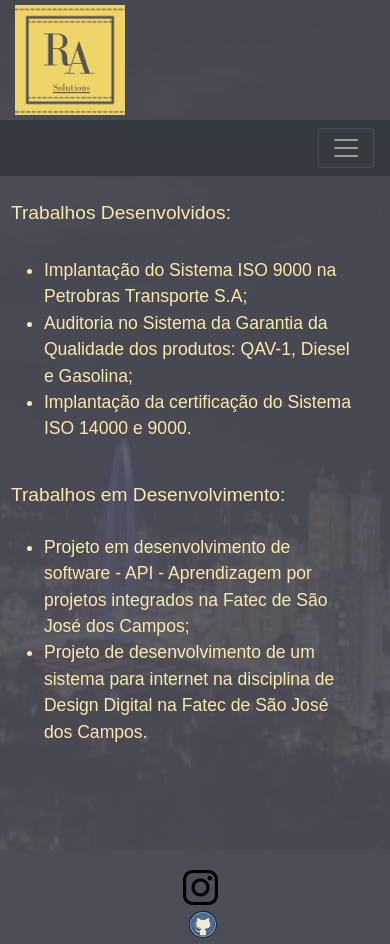
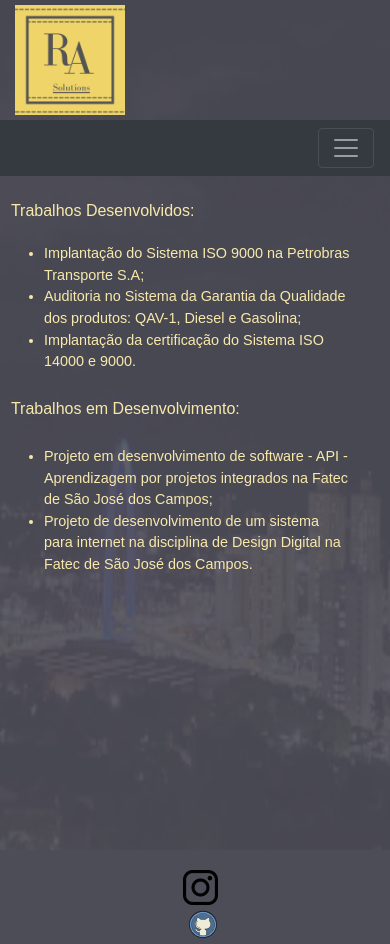
Before and after one commit to rikioanzai/portf-lio-proj, a Flask app: page /portfolio in a window 390 px wide. Run offline with Flask 2, Linux system fonts and the light colour scheme; some libraries are stand-ins or nearby versions.

Commit message:
Criação da estrutura inicial

```diff
--- a/src/static/css/style.css
+++ b/src/static/css/style.css
@@ -42,11 +42,11 @@ body{margin: 0;
     width: 100%;
     height: 15vh;
     border-style: none;
-    font-size: 1.6rem;
+    font-size: 1.4rem;
     color: #f8e9ab;
     text-align: justify;
     position: relative;
-    top: 50px;
+    top: 30px;
     text-align: center;
 
        }
@@ -136,7 +136,7 @@ body{margin: 0;
         padding: 5px;
         flex: 33.3%;
         position: relative;
-        margin: 0px 50px 0px ;}*/
+        margin: 0px 50px 0px ;}
 
         .hcurso1 {margin-left: 2.8%;
         color: #f8e9ab;
@@ -145,32 +145,39 @@ body{margin: 0;
         top: 30px;}
 
 
+        .hcurso1 {margin-left: 2.8%;
+          color: #f8e9ab;
+          font-size: 1.2rem;
+          position: relative;
+          top: 25px;}
+
         .li1{ margin-left: 3%;
-        color: #f8e9ab;
-        margin-right: 10%;
-        top: 60px;
-        position: relative;
-        font-size: 1.2rem;}
+          color: #f8e9ab;
+          margin-right: 10%;
+          top: 40px;
+          position: relative;
+          font-size: 1.0rem;}
 
+
+
+      .hcurso2 {margin-left: 2.8%;
+          color: #f8e9ab;
+          font-size: 1.2rem;
+          position: relative;
+          top: 75px;}
+
+      .li2{ margin-left: 2.8%;
+          color: #f8e9ab;
+          margin-right: 10%;
+          top: 95px;
+          position: relative;
+          font-size: 1.0rem;}
 
 
 
   @media(max-width:500px)
   {
-    .h_fam{
-      display: inline-block;
-      box-sizing: border-box;
-      width: 100%;
-      height: 4.3vh;
-      border-style: none;
-      font-size: 1.3rem;
-      color: #f8e9ab;
-      text-align: justify;
-      position: relative;
-      top: 5px;
-      text-align: center;
 
-         }
     .lih_1_resp{
       display: block;
       width: 95%;
@@ -209,17 +216,14 @@ body{margin: 0;
         margin-left: 47%;
         padding-top: 40px;
         }
-        .hcurso1 {margin-left: 2.8%;
-            color: #f8e9ab;;
-            font-size: 1.2rem;
-            position: relative;
-            top: 30px;}
 
 
+            @media(max-width:500px)
+            {
 
                 .hcurso1 {margin-left: 2.8%;
                     color: #f8e9ab;
-                    font-size: 1.2rem;
+                    font-size: 1rem;
                     position: relative;
                     top: 25px;}
 
@@ -227,19 +231,34 @@ body{margin: 0;
                 .li1{ margin-left: 1%;
                     color: #f8e9ab;
                     margin-right: 10%;
-                    top: 50px;
+                    top: 40px;
                     position: relative;
-                    font-size: 1.1rem;}
+                    font-size: 0.9rem;}
 
                 .hcurso2 {margin-left: 2.8%;
                     color: #f8e9ab;
-                    font-size: 1.2rem;
+                    font-size: 1rem;
                     position: relative;
-                    top: 75px;}
+                    top: 50px;}
 
                 .li2{ margin-left: 1%;
                     color: #f8e9ab;
                     margin-right: 10%;
-                    top: 95px;
+                    top: 70px;
                     position: relative;
-                    font-size: 1.1rem;}
+                    font-size: 0.9rem;}}
+
+                    @media(max-width:640px)
+                    {
+                      .h_fam{
+                        display: inline-block;
+                        box-sizing: border-box;
+                        width: 100%;
+                        height: 4vh;
+                        border-style: none;
+                        font-size: 1.1rem;
+                        color: #f8e9ab;
+                        text-align: justify;
+                        position: relative;
+                        top: 2px;
+                        text-align: center;}}
--- a/src/templates/familia-1.html
+++ b/src/templates/familia-1.html
@@ -61,8 +61,7 @@
 
 
             <div>
-
-                <img class="foto-back" src="../static/img/foto-predio.png" alt="foto fundo">
+                       <img class="foto-back" src="../static/img/foto-predio.png" alt="foto fundo">
             </div>
 
             <footer class="redes-sociais">
```
